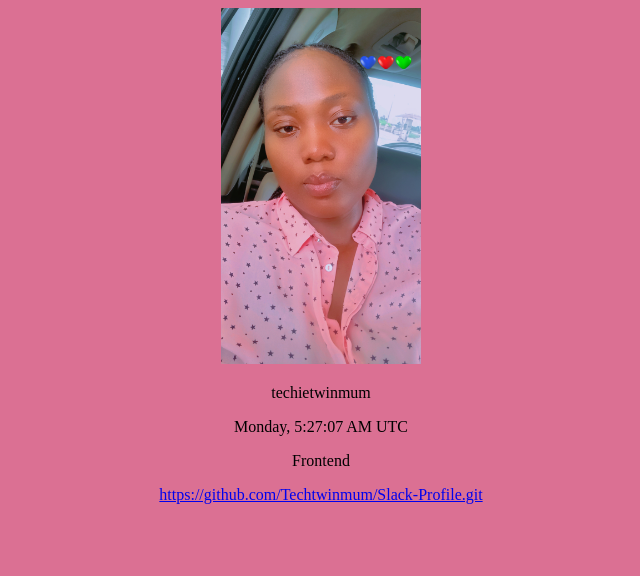
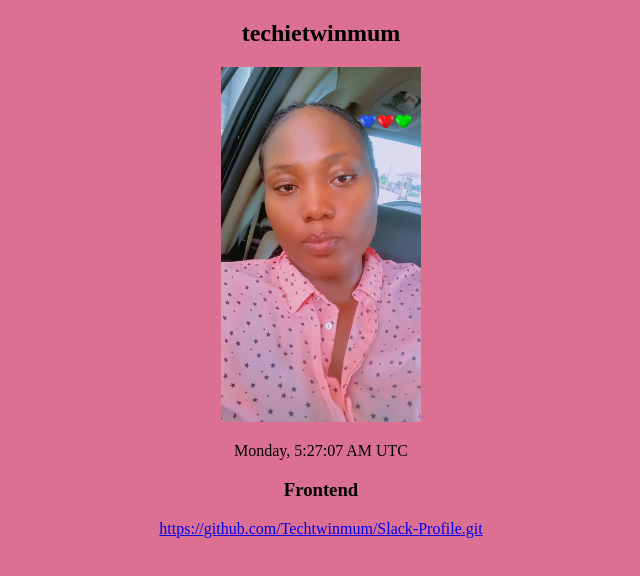
Before and after one commit to Techtwinmum/SLACK-PROFILE, a plain HTML site: page index.html in a window 1280 px wide. Shown: the whole page, without its empty margins (329-969 px from the left). Drawn offline with Linux system fonts and the light colour scheme.

Commit message:
made changes in my slack username

```diff
--- a/index.html
+++ b/index.html
@@ -12,11 +12,11 @@
 </head>
 <body>
     <div class="profile">
+        <h2 data-testid="slackUsername">techietwinmum </h2>
         <img src="img.png.jpg" alt="techietwinmum" data-testid="slackDisplayimage">
-        <p data-testid="slackUsername">techietwinmum</p>
         <p data-testid="currentDayOftheWeek"></p>
         <p data-testid="cuurentUTCTime"></p>
-        <p data-testid="mytrack">Frontend</p>
+        <h3 data-testid="mytrack">Frontend</h3>
         <a href="https://github.com/Techtwinmum/Slack-Profile.git" data-testid="githubURL">https://github.com/Techtwinmum/Slack-Profile.git</a>
 
 
```
